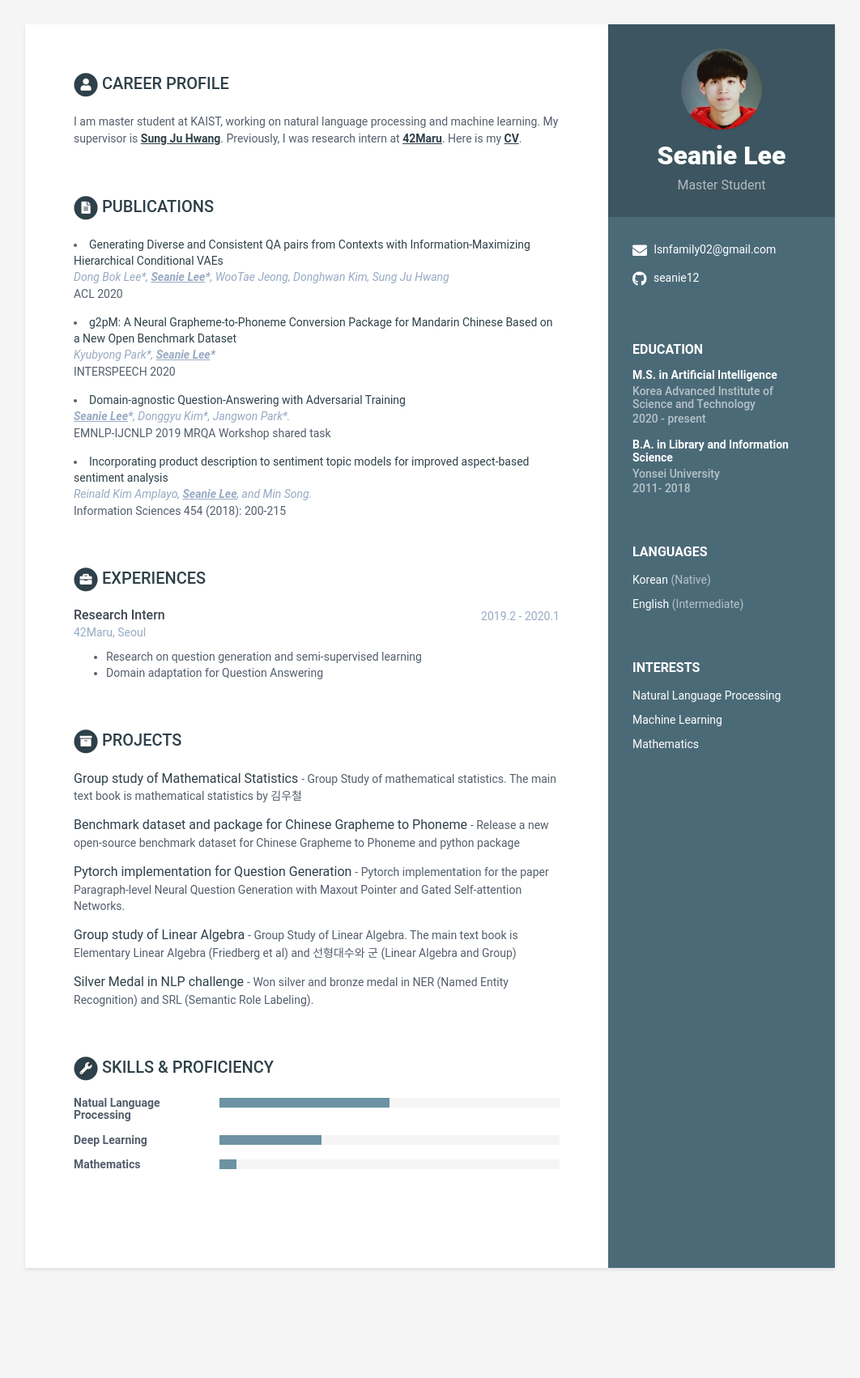
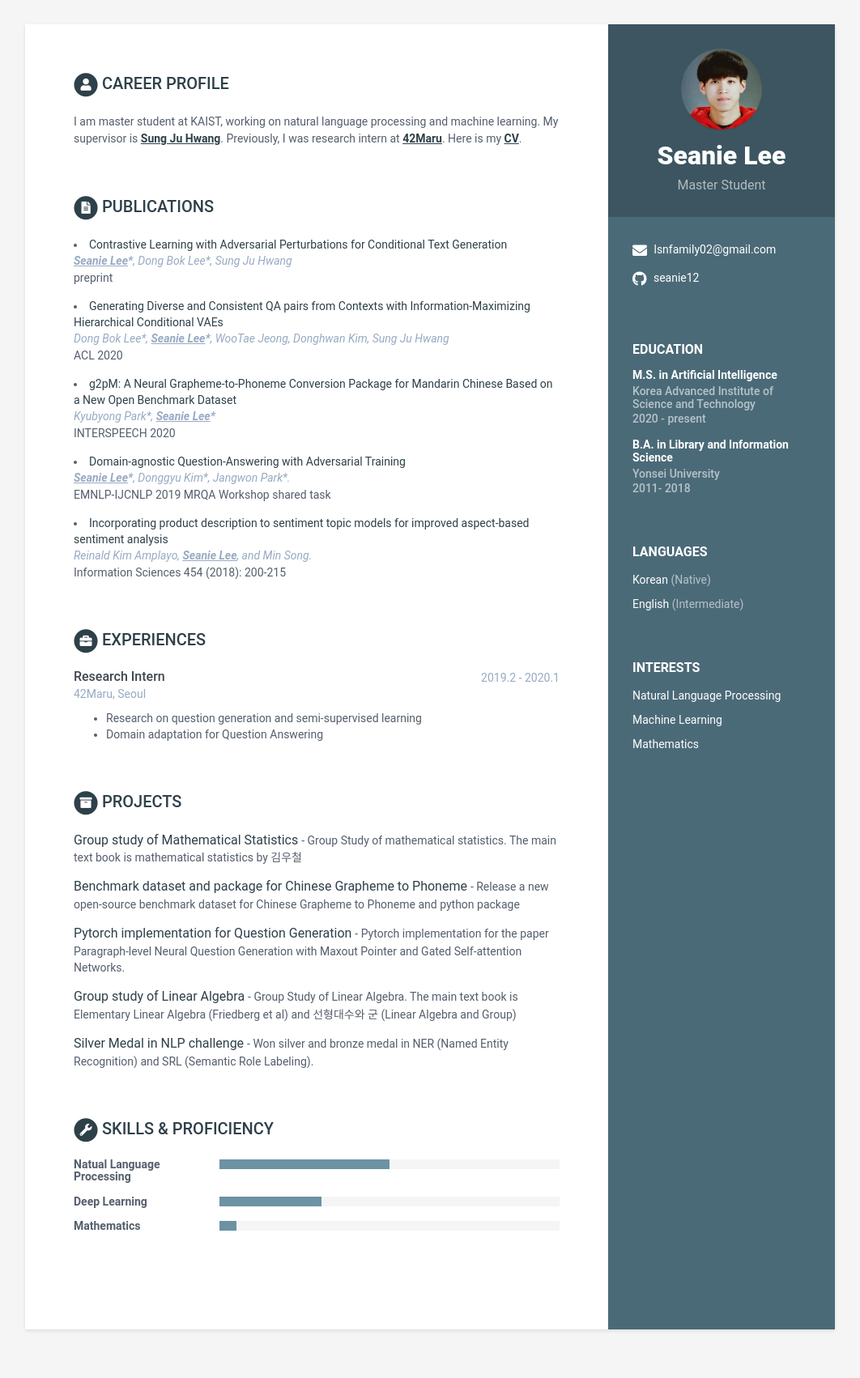
Before and after one commit to seanie12/seanie12.github.io, a Jekyll site: the page built from index.html, in a window 1280 px wide. Shown: the whole page at 81% size, without its empty margins (109-1171 px from the left). Built offline with Jekyll 4.4.1, drawn with Linux system fonts in a browser that asks for light colours; before the commit the page ends 1626 px from its top, so only the background shows below that.

Commit message:
Update data.yml

```diff
--- a/_data/data.yml
+++ b/_data/data.yml
@@ -86,8 +86,13 @@ publications:
     title: Publications
     # intro: >
     papers:
+      - title: "Contrastive Learning with Adversarial Perturbations for Conditional Text Generation"
+        link: "https://arxiv.org/abs/2012.07280"
+        authors: <b><u>Seanie Lee</u>*</b>, Dong Bok Lee*, Sung Ju Hwang
+        conference: preprint
+
       - title: "Generating Diverse and Consistent QA pairs from Contexts with Information-Maximizing Hierarchical Conditional VAEs"
-        link: "https://arxiv.org/abs/2005.13837"
+        link: "https://www.aclweb.org/anthology/2020.acl-main.20/"
         authors: Dong Bok Lee*, <b><u>Seanie Lee</u>*</b>, WooTae Jeong, Donghwan Kim, Sung Ju Hwang
         conference: ACL 2020
 
```
